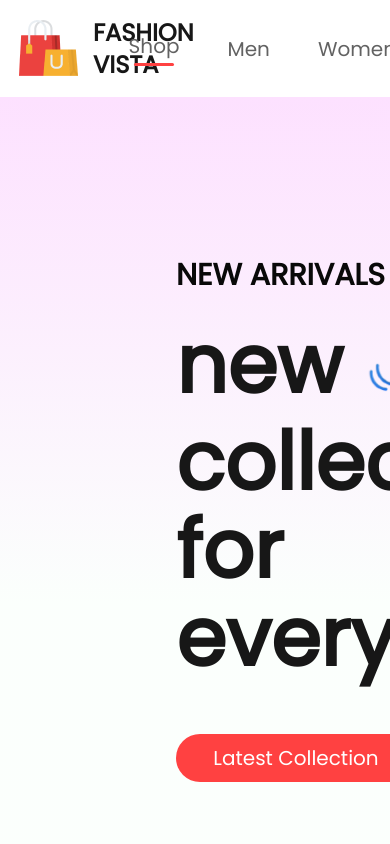
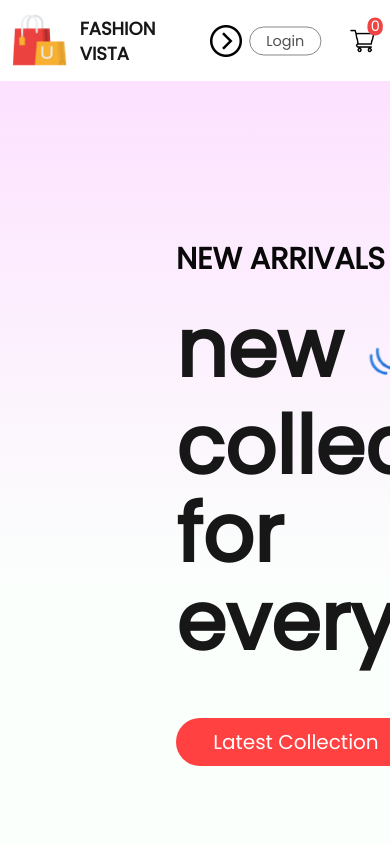
Before and after one commit to priyadharshinitc/Fashion-Vista, a React (Create React App) app in the folder frontend/: page / in a window 390 px wide. Shown: the top 844 px of the page. Built offline with nearby package versions, Linux system fonts and the light colour scheme.

Commit message:
Navbar made responsive

```diff
--- a/frontend/src/Components/Navbar/Navbar.css
+++ b/frontend/src/Components/Navbar/Navbar.css
@@ -15,7 +15,12 @@
     background: #FF4141;
 }
 
-.nav-cart-count {
-    margin-top: -35px;
-    margin-left: -55px;
+@media (max-width: 768px) {
+    .nav-menu-visible {
+        display: flex;
+    }
+
+    .nav-dropdown.open {
+        transform: rotate(45deg);
+    }
 }
--- a/frontend/src/Components/Navbar/Navbar.jsx
+++ b/frontend/src/Components/Navbar/Navbar.jsx
@@ -1,33 +1,41 @@
-import React, { useContext, useState } from 'react'
+import React, { useContext, useState, useRef } from 'react'
 import './Navbar.css'
 import logo from '../Assets/logo.png'
 import cart_icon from '../Assets/cart_icon.png'
 import { Link } from 'react-router-dom'
 import { ShopContext } from '../../Context/ShopContext'
-
+import nav_dropdown from '../Assets/nav_dropdown.png'
 const Navbar = () => {
     const [menu, setMenu] = useState("shop");
     const {getTotalCartItems} = useContext(ShopContext)
+    const menuRef = useRef()
+
+    const dropdown_toggle = (e) => {
+        menuRef.current.classList.toggle("nav-menu-visible")
+        e.target.classList.toggle("open")
+    }
+
   return (
-    <div className='navbar flex justify-around p-4 shadow-xl'>
-        <div className="nav-logo flex items-center gap-3">
+    <div className='navbar flex justify-evenly items-center p-4 shadow-xl max-xl:py-3 max-xl:px-[50px] max-lg:py-3 max-lg:px-8 max-md:py-2 max-md:px-0 max-sm:py-2 max-sm:gap-0'>
+        <div className="nav-logo flex items-center gap-3 max-sm:scale-95">
             <img src={logo} alt="Logo" />
-            <p className='text-[#171717] text-2xl font-semibold'>FASHION VISTA</p>
+            <p className='text-[#171717] block text-3xl font-semibold max-xl:text-2xl max-lg:text-xl'>FASHION VISTA</p>
         </div>
-        <ul className="nav-menu flex items-center gap-12 list-none text-[#626262] text-xl font-medium">
+        <img src={nav_dropdown} alt="Navigation Dropdown Icon" onClick={dropdown_toggle} className='nav-dropdown hidden max-md:block max-md:w-8 max-md:h-8 max-md:-rotate-45 max-md:duration-500' />
+        <ul ref={menuRef} className="nav-menu text-xl flex items-center gap-12 list-none text-[#626262] font-medium max-xl:gap-8 max-xl:text-base max-lg:gap-6 max-md:hidden max-md:h-20 max-md:w-full max-md:absolute max-md:bg-white max-md:justify-center max-md:top-[70px] max-sm:h-16">
             <li onClick={() => setMenu("shop")}><Link to="/">Shop</Link>{menu === "shop" ? <hr /> : <></>}</li>
             <li onClick={() => setMenu("men")}><Link to="/men">Men</Link>{menu === "men" ? <hr /> : <></>}</li>
             <li onClick={() => setMenu("women")}><Link to="/women">Women</Link>{menu === "women" ? <hr /> : <></>}</li>
             <li onClick={() => setMenu("kids")}><Link to="/kids">Kids</Link>{menu === "kids" ? <hr /> : <></>}</li>
         </ul>
-        <div className="nav-login-cart flex items-center gap-11">
+        <div className="nav-login-cart flex items-center gap-11 max-xl:gap-8 max-sm:scale-95">
             <Link to="/login">
-                <button className='w-[157px] h-[58px] outline-none border border-[#7A7A7A] rounded-full text-[#515151] text-xl font-medium bg-white cursor-pointer active:bg-[#F3F3F3]'>Login</button>
+                <button className='w-[157px] h-[58px] outline-none border border-[#7A7A7A] rounded-full text-[#515151]  font-medium bg-white cursor-pointer active:bg-[#F3F3F3] max-xl:w-[120px] max-xl:h-[45px] max-xl:text-base max-lg:w-20 max-lg:h-8 max-lg:text-base'>Login</button>
             </Link>
             <Link to="/cart">
-                <img src={cart_icon} alt="Cart Icon" />
+                <img className='max-lg:w-8' src={cart_icon} alt="Cart Icon" />
             </Link>
-            <div className="nav-cart-count w-[20%] h-fit flex justify-center items-center rounded-full text-base bg-red-500 text-white">{getTotalCartItems()}</div>
+            <div className="nav-cart-count w-[20%] h-fit flex justify-center items-center rounded-full text-base bg-red-500 text-white -mt-8 -ml-[55px] max-xl:-ml-10 max-xl:text-base max-lg:w-5 max-lg:h-5">{getTotalCartItems()}</div>
         </div>
     </div>
   )
--- a/frontend/tailwind.config.js
+++ b/frontend/tailwind.config.js
@@ -4,7 +4,12 @@ module.exports = {
       "./src/**/*.{js,ts,jsx,tsx}",
     ],
     theme: {
-      extend: {},
+      extend: {
+        // screens: {
+        //   "max-md": { max: "50rem" },    // max-width: 800px
+        //   "max-xs": { max: "31.25rem" }, // max-width: 500px
+        // },
+      },
     },
     plugins: [],
 }
```
Also changed, not shown: frontend/src/Components/Assets/nav_dropdown.png (added).
